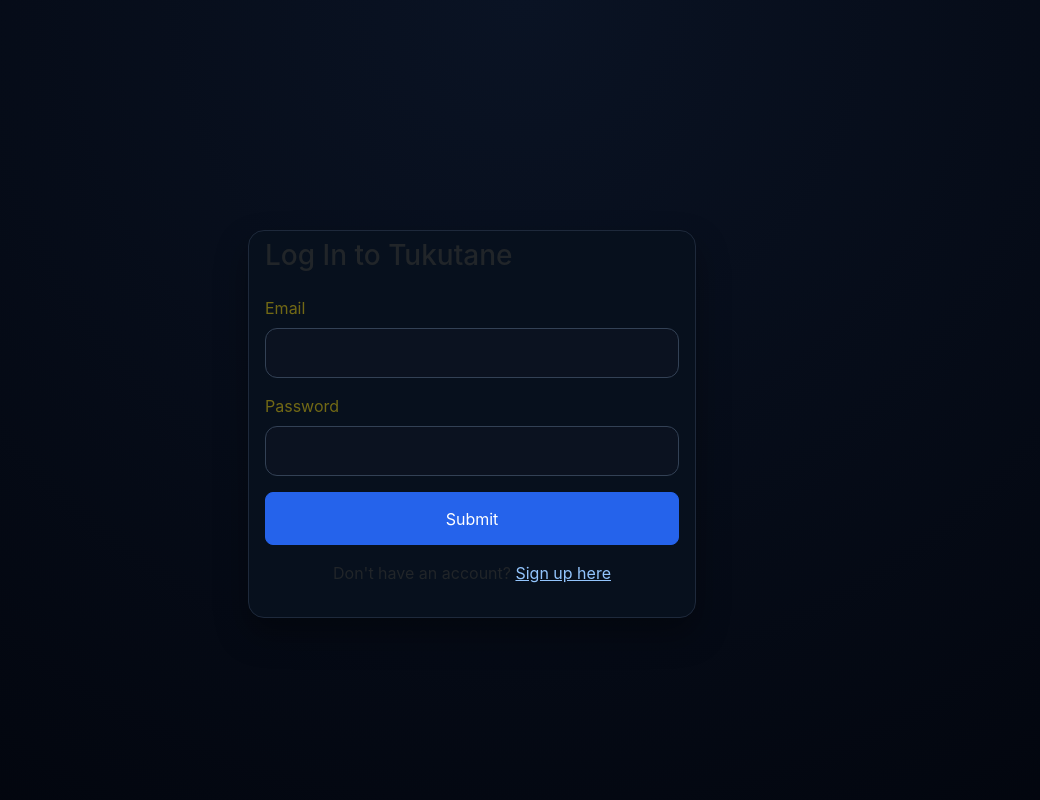
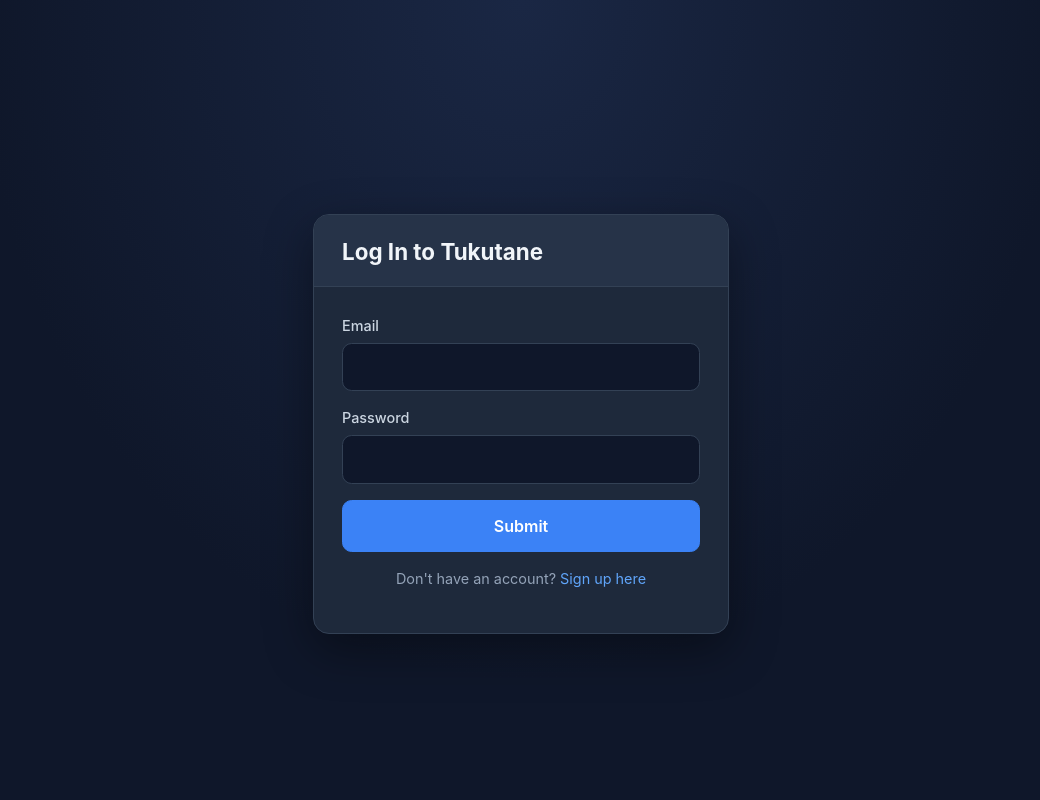
Before and after one commit to fadhili2430/TUKUTANE-PROJECT-2026, a Python web app: template templates/login.html in a window 1280 px wide. Shown: the whole page, without its empty margins (119-1159 px from the left). Run offline with Jinja, Linux system fonts and the light colour scheme; the template is opened without the code that fills it, so the values that code supplies are empty, except form fields; form fields are guessed from the names that the template uses.

Commit message:
Update static/css/login.css with modern readable colors

```diff
--- a/static/css/login.css
+++ b/static/css/login.css
@@ -1,53 +1,92 @@
+:root {
+  --bg: #0f172a;
+  --surface: #1e293b;
+  --surface-2: #263348;
+  --border: #334155;
+  --text: #f1f5f9;
+  --text-muted: #94a3b8;
+  --primary: #3b82f6;
+  --primary-dark: #2563eb;
+}
+
 body {
   margin: 0;
-  padding: 0;
+  padding: 2rem 1rem;
   min-height: 100vh;
   display: flex;
   align-items: center;
   justify-content: center;
   font-family: -apple-system, BlinkMacSystemFont, "Segoe UI", Roboto, "Helvetica Neue", Arial, sans-serif;
-  background: radial-gradient(circle at top, #0a1324, #02050d);
-  color: #d1d8e1;
+  background: radial-gradient(ellipse at top, #1a2744 0%, var(--bg) 60%);
+  color: var(--text);
+}
+
+.container {
+  width: 100%;
 }
 
 .card {
-  width: min(100%, 28rem);
-  background: #07101d;
-  border: 1px solid #1e293b;
+  width: min(100%, 26rem);
+  margin: 0 auto;
+  background: var(--surface);
+  border: 1px solid var(--border);
   border-radius: 1rem;
-  box-shadow: 0 1rem 2rem rgba(0, 0, 0, 0.35);
+  box-shadow: 0 16px 48px rgba(0, 0, 0, 0.4);
+  overflow: hidden;
 }
 
-.card-header,
+.card-header {
+  background: var(--surface-2);
+  border-bottom: 1px solid var(--border);
+  padding: 1.5rem 1.75rem 1.25rem;
+}
+
+.card-header h1 {
+  color: var(--text);
+  font-size: 1.4rem;
+  font-weight: 700;
+  margin: 0;
+}
+
 .card-body {
   background: transparent;
   border: none;
+  padding: 1.75rem;
 }
 
 .form-label {
   display: block;
-  margin-bottom: 0.5rem;
-  color: #726915;
+  margin-bottom: 0.4rem;
+  color: #cbd5e1;
+  font-weight: 500;
+  font-size: 0.9rem;
 }
 
-.form-control,
-.form-select {
+.form-control {
   width: 100%;
-  padding: 0.75rem;
-  border: 1px solid #334155;
-  border-radius: 0.75rem;
-  background: #0b1220;
-  color: #e2e8f0;
+  box-sizing: border-box;
+  padding: 0.75rem 1rem;
+  border: 1px solid var(--border);
+  border-radius: 0.6rem;
+  background: var(--bg);
+  color: var(--text);
+  font-size: 0.95rem;
+  transition: border-color 0.2s, box-shadow 0.2s;
 }
 
-.form-control:focus,
-.form-select:focus {
-  border-color: #2563eb;
-  box-shadow: 0 0 0 0.2rem rgba(37, 99, 235, 0.2);
+.form-control:focus {
+  outline: none;
+  border-color: var(--primary);
+  background: var(--surface-2);
+  box-shadow: 0 0 0 3px rgba(59, 130, 246, 0.2);
+}
+
+.form-control::placeholder {
+  color: #64748b;
 }
 
 .mb-3 {
-  margin-bottom: 1rem;
+  margin-bottom: 1.1rem;
 }
 
 .text-center {
@@ -55,24 +94,31 @@ body {
 }
 
 .text-danger {
-  color: #fca5a5;
+  color: #f87171;
+  font-size: 0.85rem;
+  margin-top: 0.35rem;
 }
 
 .btn {
   width: 100%;
-  padding: 0.85rem;
+  padding: 0.8rem;
+  font-size: 1rem;
+  font-weight: 600;
+  border-radius: 0.6rem;
+  cursor: pointer;
+  transition: all 0.2s;
 }
 
 .btn-primary {
-  background: #2563eb;
-  border-color: #2563eb;
-  border-radius: 0.5rem;
+  background: var(--primary);
+  border: 1px solid var(--primary);
   color: #fff;
 }
 
 .btn-primary:hover {
-  background: #0f2d7f;
-  border-color: #193681;
+  background: var(--primary-dark);
+  border-color: var(--primary-dark);
+  box-shadow: 0 4px 12px rgba(59, 130, 246, 0.35);
 }
 
 .d-grid {
@@ -80,13 +126,20 @@ body {
 }
 
 .mt-3 {
-  margin-top: 1rem;
+  margin-top: 1.25rem;
+}
+
+.mt-3.text-center {
+  color: var(--text-muted);
+  font-size: 0.9rem;
 }
 
 a {
-  color: #93c5fd;
+  color: #60a5fa;
+  text-decoration: none;
 }
 
 a:hover {
-  color: #bfdbfe;
+  color: #93c5fd;
+  text-decoration: underline;
 }
```
